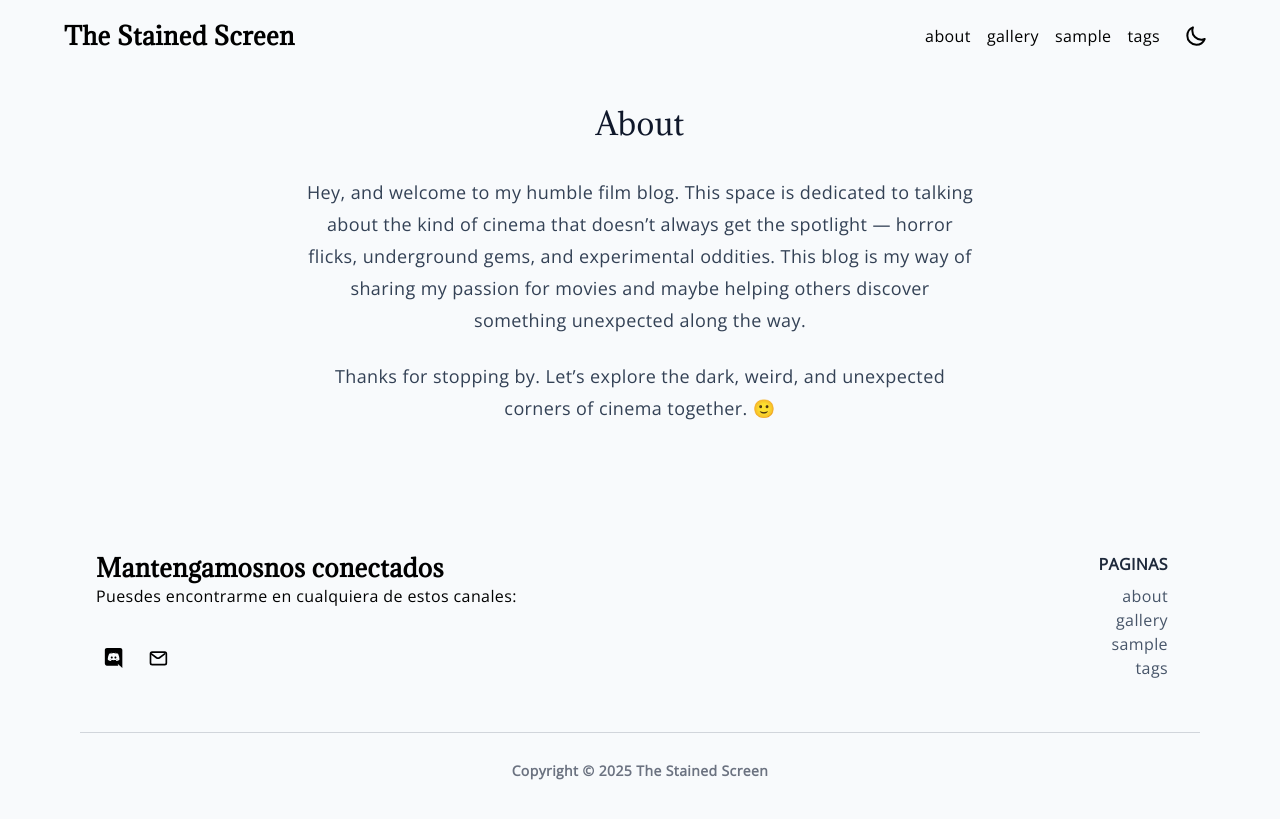
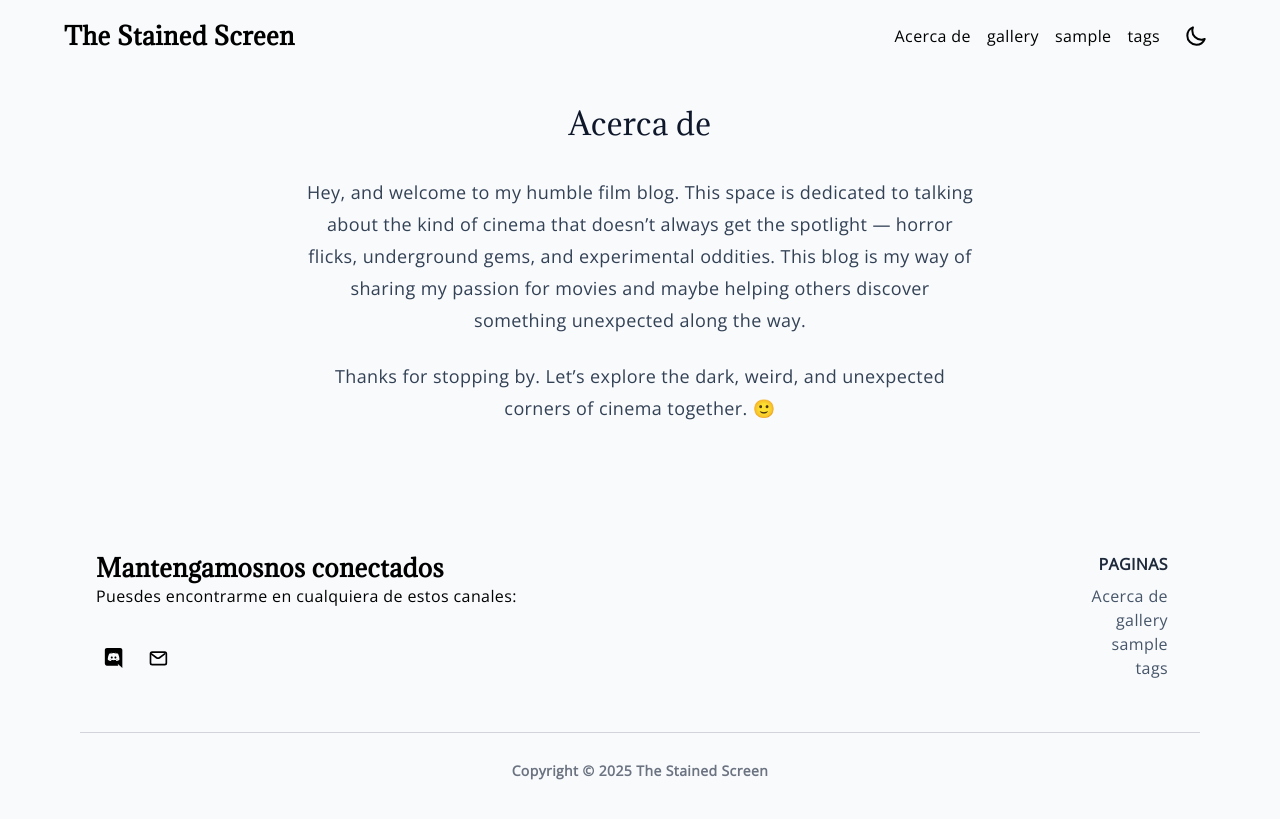
Before and after one commit to KanbeiKuroda/q7m_s9xv4kz8r2b1t6_dwpf0hlj, a Jekyll site: the page built from about.md, in a window 1280 px wide. Shown: the top 819 px of the page. Built offline with Jekyll 4.4.1, drawn with Linux system fonts in a browser that asks for light colours.

Commit message:
Update about.md

```diff
--- a/about.md
+++ b/about.md
@@ -1,8 +1,8 @@
 ---
-title: about
+title: Acerca de
 layout: page
 ---
-## About
+## Acerca de
 
 Hey, and welcome to my humble film blog. This space is dedicated to talking about the kind of cinema that doesn’t always get the spotlight — horror flicks, underground gems, and experimental oddities. This blog is my way of sharing my passion for movies and maybe helping others discover something unexpected along the way.
 
```
